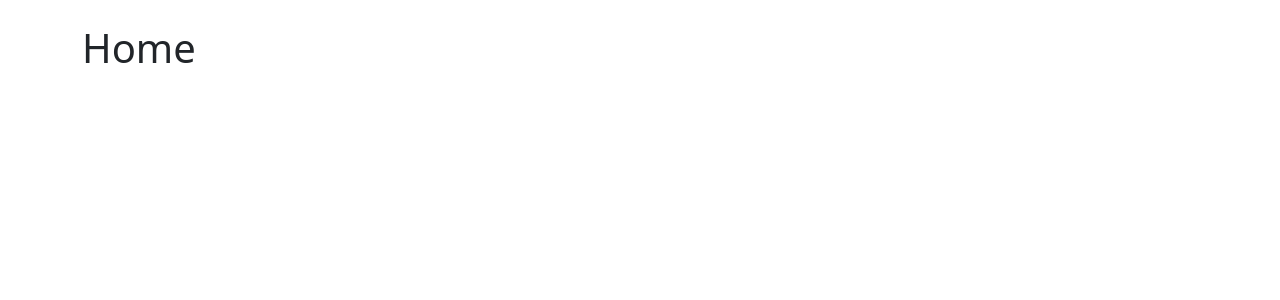
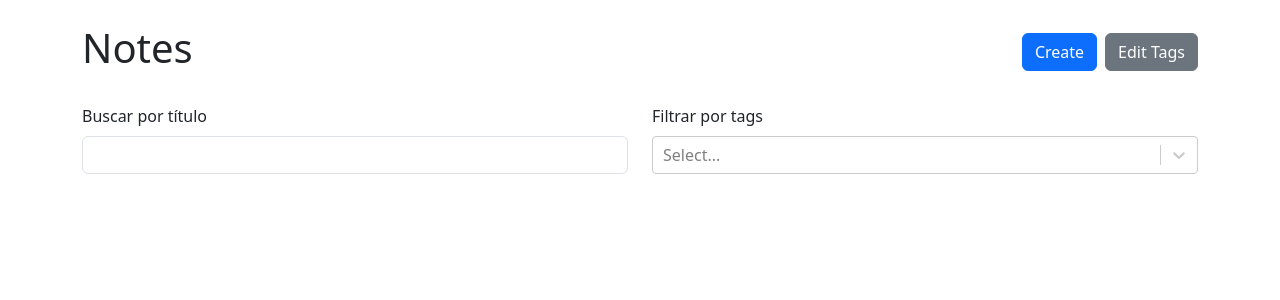
Before and after one commit to casscannelle/notesapp, a React (Vite) app: page / in a window 1280 px wide. Shown: the top 300 px of the page. Built offline with nearby package versions, Linux system fonts and the light colour scheme.

Commit message:
cards das notas

```diff
--- a/src/App.tsx
+++ b/src/App.tsx
@@ -2,9 +2,15 @@ import 'bootstrap/dist/css/bootstrap.min.css';
 import { Routes, Route, Navigate } from 'react-router-dom';
 import { useMemo } from "react";
 import { Container } from 'react-bootstrap';
-import NewNote from './components/NewNote';
 import { useLocalStorage } from './useLocalStorage';
 import { v4 as uuidV4 } from 'uuid'
+
+//Componentes
+import { NoteList } from './components/NoteList';
+import NewNote from './components/NewNote';
+import { NoteLayout } from './components/NoteLayout';
+
+
 
 export type Note ={
   id: string
@@ -56,14 +62,14 @@ function App() {
    return (
     <Container className='my-4'>
       <Routes>
-        <Route path='/' element={<h1>Home</h1>} />
+        <Route path='/' element={<NoteList notes={notesWithTags} availableTags={tags}/>} />
         <Route path='/new' element={
         <NewNote
         onSubmit={onCreateNote}
         onAddTag={addTag}
         availableTags={tags}/>} />
 
-        <Route path='/:id'>
+        <Route path='/:id' element={<NoteLayout notes={notesWithTags} />}>
           <Route index element={<h1>Show</h1>} />
           <Route path='edit' element={<h1>Edit</h1>} />
         </Route>
--- /dev/null
+++ b/src/components/NoteLayout/index.tsx
@@ -0,0 +1,16 @@
+import { Navigate, Outlet, useParams } from "react-router-dom"
+import { Note } from "../../App"
+
+type NoteLayoutProps ={
+    notes: Note[]
+}
+
+export function NoteLayout({notes}: NoteLayoutProps) {
+    const { id} = useParams()
+    const note = notes.find(n => n.id === id)
+
+    if (note == null) return <Navigate to='/' replace />
+
+    return <Outlet context={note}/>
+
+}
--- /dev/null
+++ b/src/components/NoteList/NoteList.module.css
@@ -0,0 +1,9 @@
+.card {
+    transition: translate ease-in-out 100ms, box-shadow ease-in-out 100ms;
+}
+
+.card:hover,
+.card:focus{
+    translate: 0 -5px;
+    box-shadow: 0 5px 8px 0 rgba(0, 0, 0, .2);
+}
--- /dev/null
+++ b/src/components/NoteList/index.tsx
@@ -0,0 +1,99 @@
+import { useMemo, useState } from 'react';
+import { Button, Col, Row, Stack, Form, Card, Badge } from 'react-bootstrap';
+import { Link } from 'react-router-dom';
+import ReactSelect from 'react-select';
+import { Note, Tag } from '../../App';
+import styles from './NoteList.module.css'
+
+type SimplifiedNote ={
+    tags: Tag[]
+    title: string
+    id: string
+}
+
+type NoteListProps = {
+    availableTags: Tag[]
+    notes: Note[]
+}
+
+export function NoteList ({availableTags, notes}: NoteListProps) {
+    const [selectedTags, setSelectedTags] = useState<Tag[]>([])
+    const [title, setTitle] = useState("")
+    const FilteredNotes = useMemo(() => {
+        return notes.filter(note => {
+            return(title === "" || note.title.toLowerCase().includes(title.toLowerCase())
+        ) && (selectedTags.length === 0 || selectedTags.every(tag =>
+            note.tags.some(noteTag => noteTag.id === tag.id)))
+        })
+    }, [title, selectedTags, notes])
+
+
+    return (
+        <>
+        <Row className="align-items-center mb-4">
+            <Col><h1>Notes</h1></Col>
+            <Col xs='auto'>
+                <Stack gap={2} direction='horizontal'>
+                    <Link to='/new'>
+                        <Button variant='primary'>Create</Button>
+                    </Link>
+                        <Button variant='secondary'>Edit Tags</Button>
+                </Stack>
+            </Col>
+        </Row>
+        <Form>
+            <Row className='mb-4'>
+                <Col>
+                <Form.Group controlId='title'>
+                    <Form.Label>Buscar por título</Form.Label>
+                    <Form.Control type='text' value={title} onChange={e => setTitle(e.target.value)}/>
+                </Form.Group>
+                </Col>
+                <Col>
+                <Form.Group controlId='tags'>
+                    <Form.Label>Filtrar por tags</Form.Label>
+                    <ReactSelect
+                    value={selectedTags.map(tag =>{
+                         return {label: tag.label, value: tag.id }
+                         })}
+                         options={availableTags.map(tag => {
+                            return {label: tag.label, value: tag.id }
+                         })}
+                         onChange={tags => {
+                            setSelectedTags(tags.map(tag =>{
+                                return {label: tag.label, id: tag.value}
+                            }))
+                         }}
+                         isMulti />
+                </Form.Group>
+                </Col>
+            </Row>
+        </Form>
+        <Row xs={1} sm={2} lg={3} xl={4} className='g-3'>
+           {FilteredNotes.map(note => (
+            <Col key={note.id}>
+                <NoteCard id={note.id} title={note.title} tags={note.tags}/>
+            </Col>
+           ))}
+        </Row>
+        </>
+    )
+}
+function NoteCard({id, title, tags}: SimplifiedNote) {
+    return(
+        <Card as={Link} to={`/${id}`} className={`h-100 text-reset text-decoration-none ${styles.card}`}>
+            <Card.Body>
+                <Stack gap={2} className='align-items-center justfy-content-center h-100'>
+                    <span className='fs-5'>{title}</span>
+                    {tags.length > 0 && (
+                       <Stack gap={1} direction='horizontal' className='justify-content-center flex-wrap'>
+                        {tags.map(tag => (
+                            <Badge className='text-truncate' key={tag.id}>{tag.label}</Badge>
+                        ))}
+                       </Stack>
+                    )}
+                </Stack>
+            </Card.Body>
+        </Card>
+    )
+}
```
